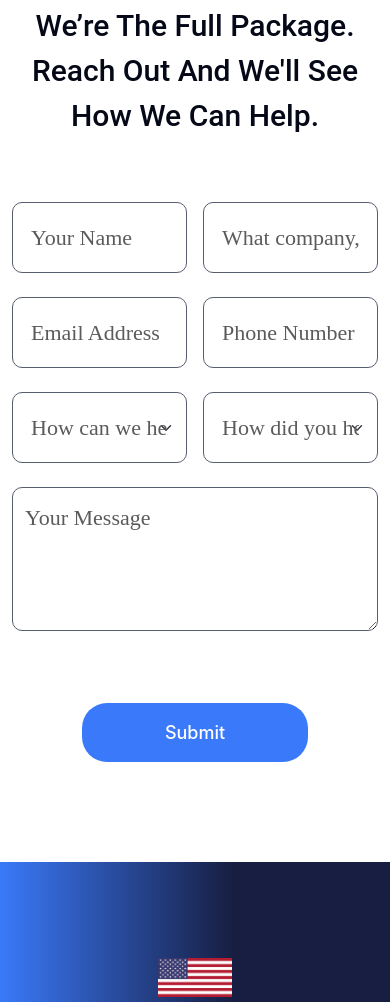
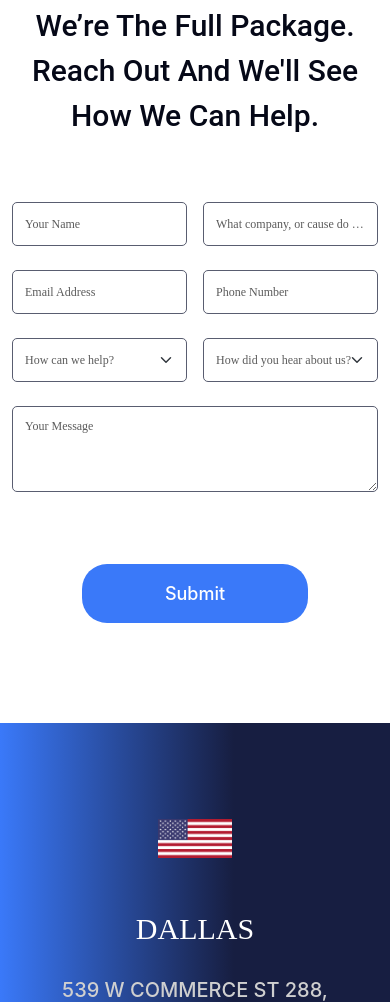
Before and after one commit to laraib-906/compro, a plain HTML site: page contact.html in a window 390 px wide. Shown: the part 965-1967 px from the top of the page. Drawn offline with Linux system fonts and the light colour scheme; some packages are replaced by stand-ins of ours; a web font is replaced by a local one.

Commit message:
mobile fixes

```diff
--- a/contact.html
+++ b/contact.html
@@ -76,7 +76,7 @@
       <div class="row">
         <div class="col-md-12 reveal-loaded">
           <div class="section-header"> We’re the full package. reach out and we'll see how we can help. </div>
-          <form class="mt-5 d-flex flex-column gap-2" action="https://formsubmit.co/917467e3d28b2878d0fd8381a942abd8"
+          <form class="mt-5 d-flex flex-column gap-2 contact-form-container" action="https://formsubmit.co/917467e3d28b2878d0fd8381a942abd8"
             method="post">
             <div class="d-flex flex-row gap-3 align-items-center justify-content-between mt-3">
               <input type="hidden" name="_captcha" value="false">
@@ -103,19 +103,19 @@
               <div class="mb-3 w-100">
                 <select class="form-select select cursor-pointer" aria-label="Default select example"
                   name="How can we help">
-                  <option class="options" selected>How can we help?</option>
-                  <option class="options" value="1">One</option>
-                  <option class="options" value="2">Two</option>
-                  <option class="options" value="3">Three</option>
+                  <option selected>How can we help?</option>
+                  <option value="1">One</option>
+                  <option value="2">Two</option>
+                  <option value="3">Three</option>
                 </select>
               </div>
               <div class="mb-3 w-100">
-                <select class="form-select select cursor-pointer" aria-label="Default select example"
+                <select class="form-select form-select-lg select cursor-pointer" aria-label=".form-select-lg example"
                   name="How did you hear about us">
-                  <option class="options" selected> How did you hear about us? </option>
-                  <option class="options" value="1">One</option>
-                  <option class="options" value="2">Two</option>
-                  <option class="options" value="3">Three</option>
+                  <option selected> How did you hear about us? </option>
+                  <option value="1">One</option>
+                  <option value="2">Two</option>
+                  <option value="3">Three</option>
                 </select>
               </div>
             </div>
--- a/styles/contact.css
+++ b/styles/contact.css
@@ -27,9 +27,9 @@
     width: 1320px;
     padding:10px;
 }
-.input,
-.select,
-.text-area {
+.contact-form-container .input,
+.contact-form-container .select,
+.contact-form-container .text-area {
     padding: 18px;
     width: 100%;
     border: none;
--- a/styles/responsive.css
+++ b/styles/responsive.css
@@ -1645,6 +1645,24 @@
         font-size: 50px !important;
     }
 
+    .contact-form-container .input,
+    .contact-form-container .select,
+    .contact-form-container .text-area {
+        font-size: 12px !important;
+        padding: 12px !important;
+        white-space: nowrap;
+        overflow: hidden;
+        text-overflow: ellipsis;
+        border-radius: 5px !important;
+    }
+
+    .contact-form-container .input::placeholder,
+    .contact-form-container .select::placeholder,
+    .contact-form-container .text-area::placeholder {
+        font-size: 12px !important;
+    }
+
+
     /* new-changes end */
 
     .logo-scroll {
```
